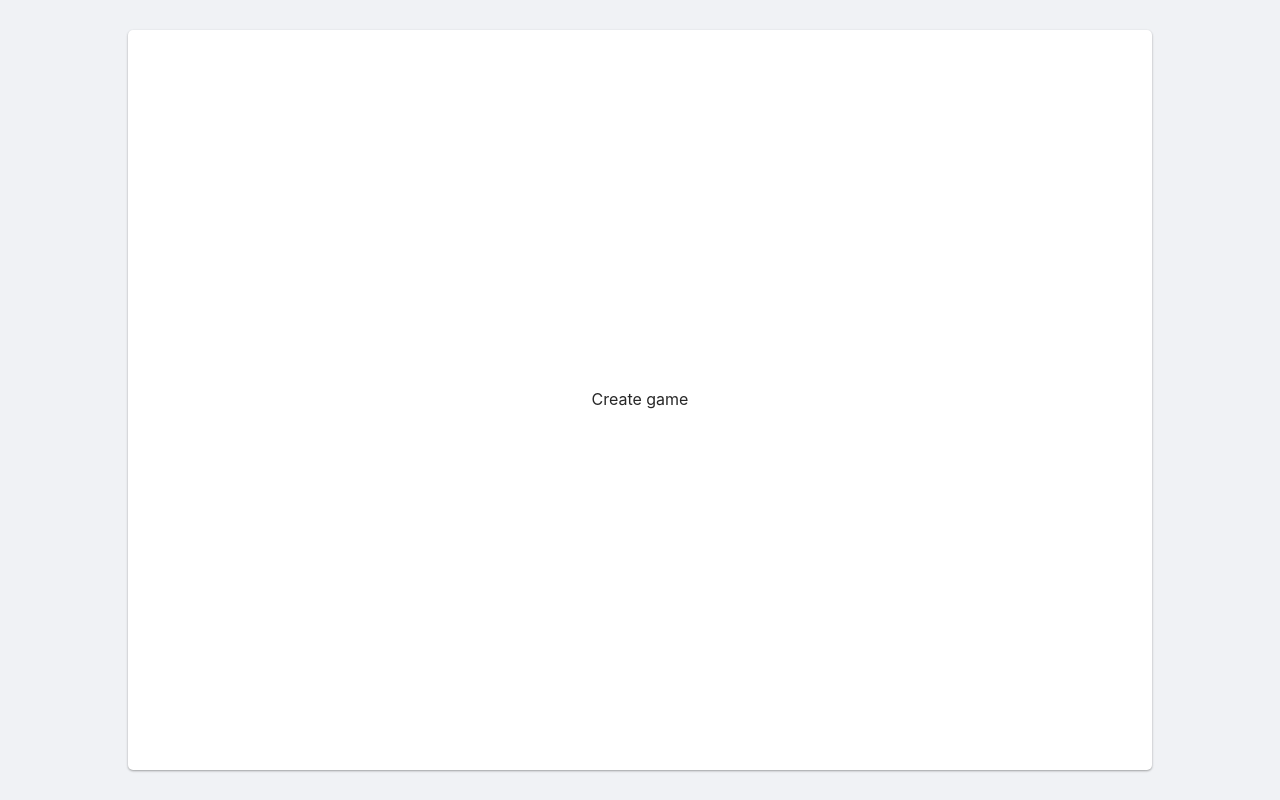
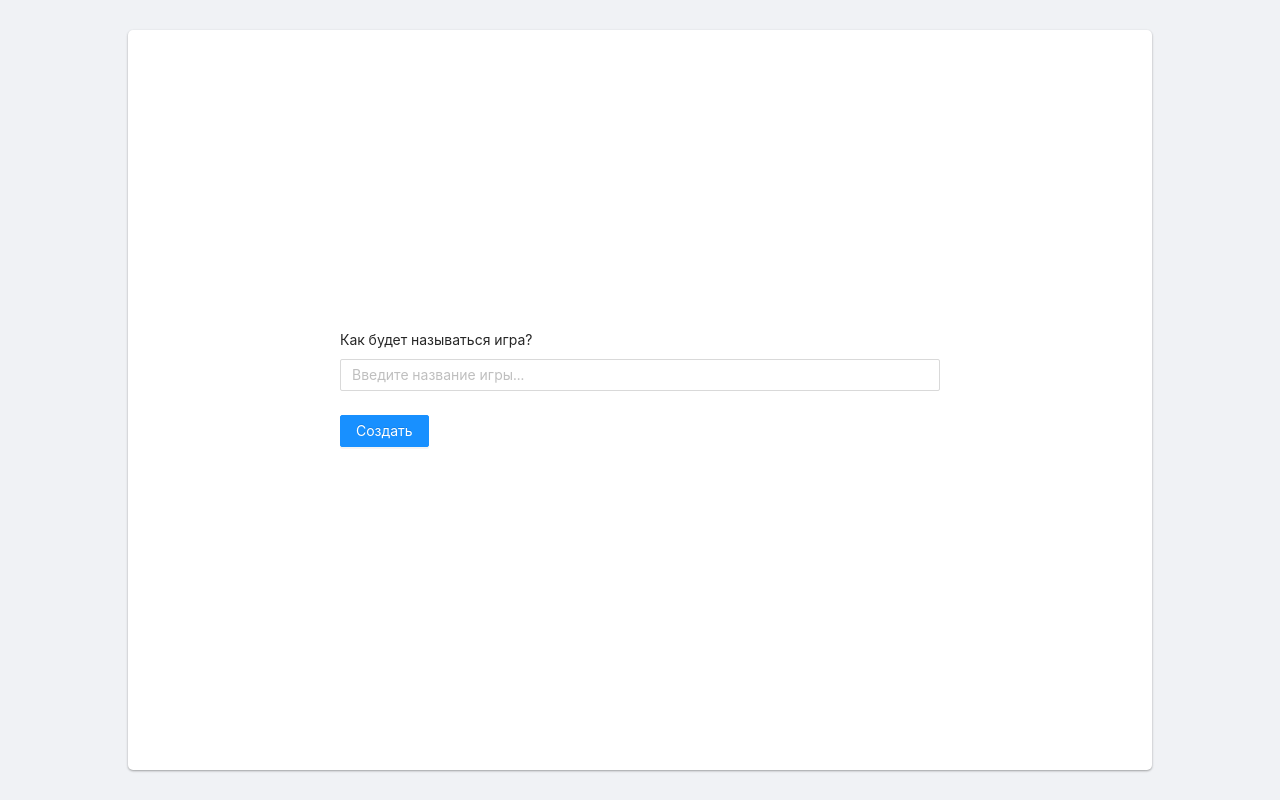
Before and after one commit to hardzeichyksiarhei/guess-word, a React (Create React App) app in the folder client/: page /create in a window 1280 px wide. Built offline with nearby package versions, Linux system fonts and the light colour scheme.

Commit message:
feat: add form

```diff
--- a/client/src/pages/Connect.tsx
+++ b/client/src/pages/Connect.tsx
@@ -1,11 +1,21 @@
-import React from 'react';
+import React from "react";
+import { Button, Form, Input } from "antd";
 
 const Connect: React.FC = () => {
-    return (
-        <div>
-            Connect to game
-        </div>
-    );
+  const onFinish = (values: any) => {
+    console.log("Success:", values);
+  };
+
+  return (
+    <Form layout="vertical" onFinish={onFinish}>
+      <Form.Item label="Как будет называться игра?">
+        <Input placeholder="Введите название игры..." />
+      </Form.Item>
+      <Form.Item>
+        <Button type="primary">Submit</Button>
+      </Form.Item>
+    </Form>
+  );
 };
 
 export default Connect;
--- a/client/src/pages/Create.tsx
+++ b/client/src/pages/Create.tsx
@@ -1,11 +1,23 @@
-import React from 'react';
+import React from "react";
+import { Button, Form, Input } from "antd";
+
+import "../styles/create.scss";
 
 const Create: React.FC = () => {
-    return (
-        <div>
-            Create game
-        </div>
-    );
+  const onFinish = (values: any) => {
+    console.log("Success:", values);
+  };
+
+  return (
+    <Form className="create-form" layout="vertical" onFinish={onFinish}>
+      <Form.Item label="Как будет называться игра?">
+        <Input placeholder="Введите название игры..." />
+      </Form.Item>
+      <Form.Item>
+        <Button type="primary">Создать</Button>
+      </Form.Item>
+    </Form>
+  );
 };
 
 export default Create;
--- /dev/null
+++ b/client/src/styles/create.scss
@@ -0,0 +1,4 @@
+.create-form {
+    max-width: 600px;
+    width: 100%;
+}
```
